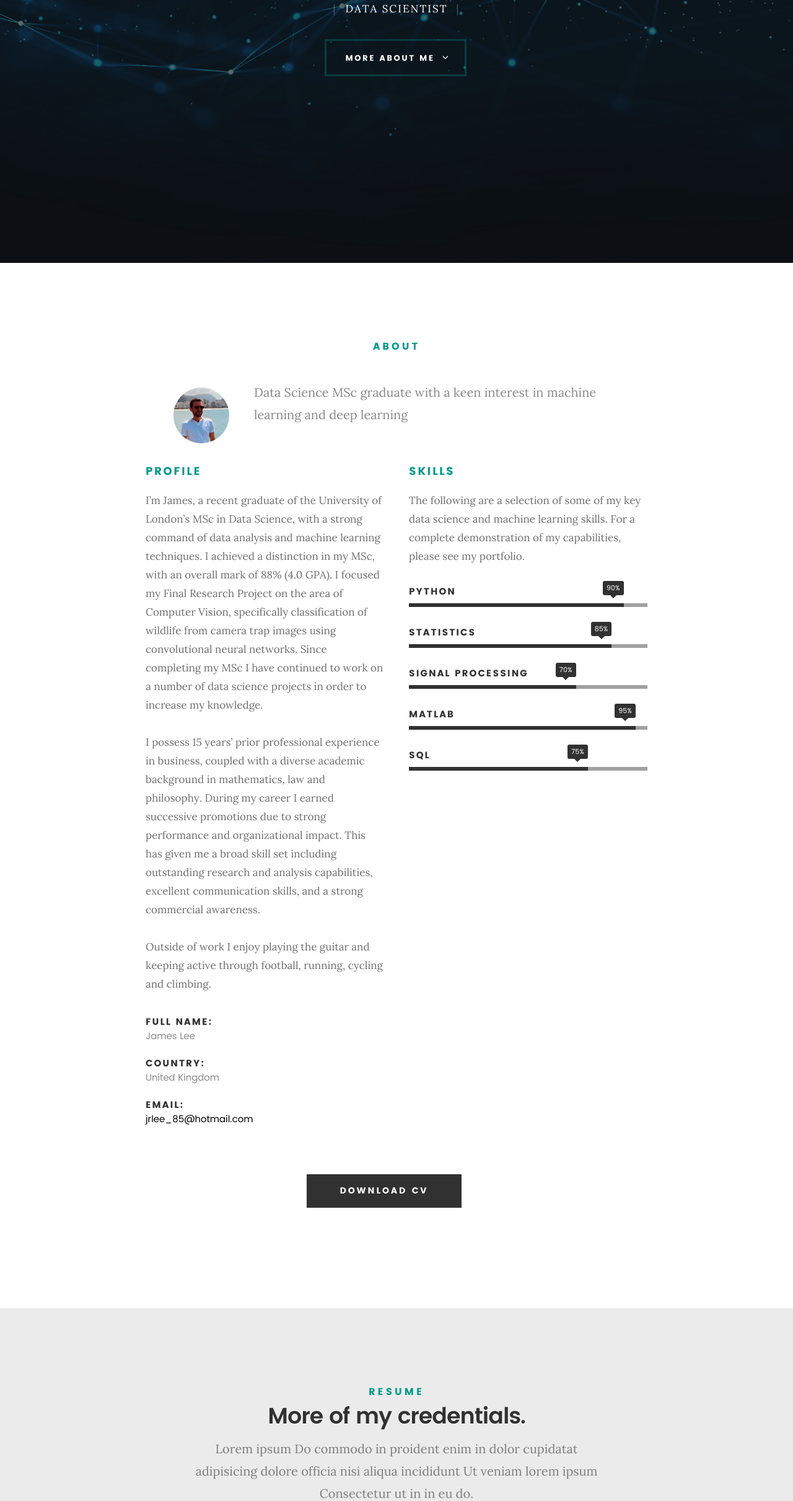
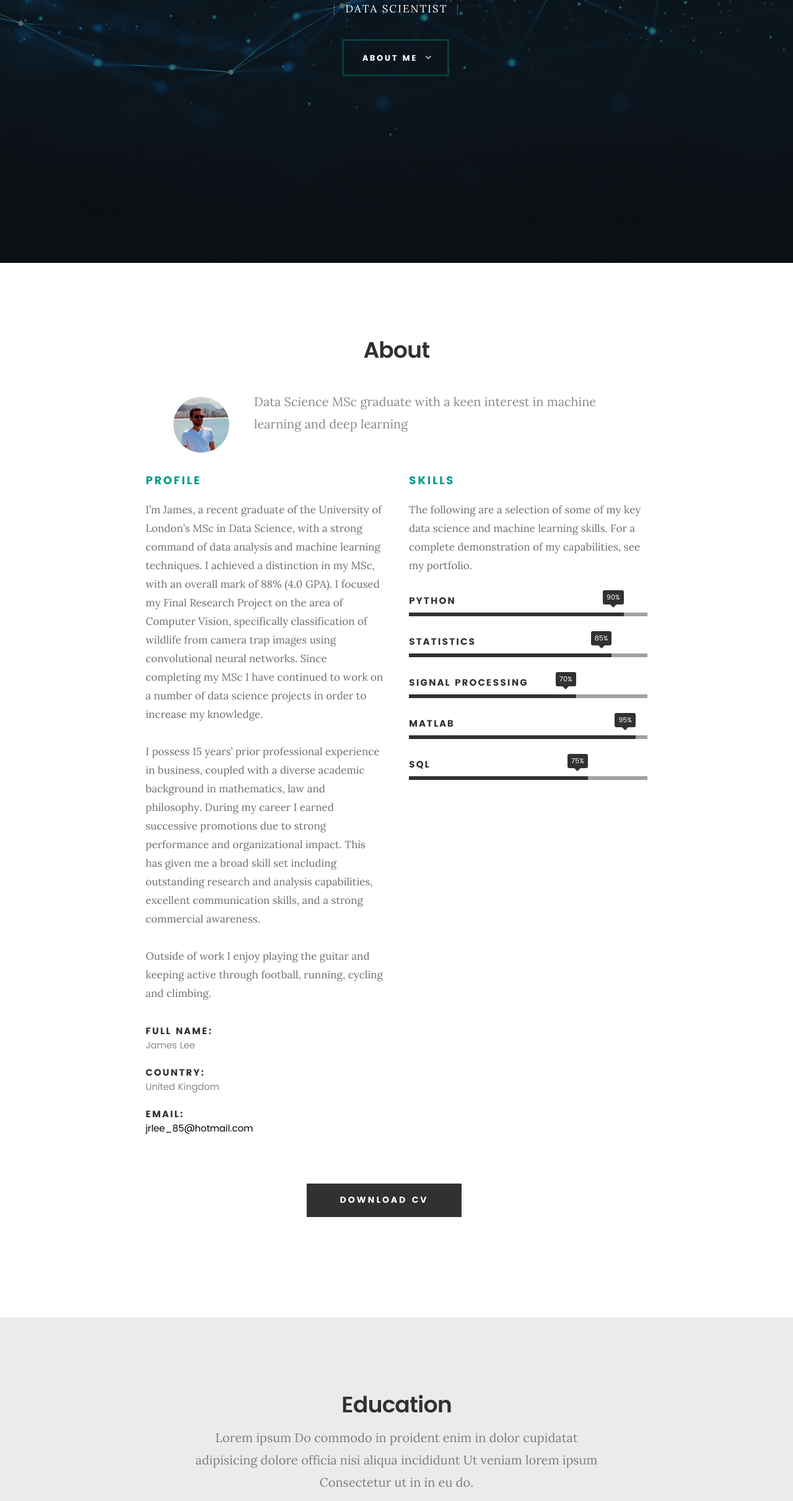
Before and after one commit to jrlee85/jrlee85.github.io, a plain HTML site: page index.html in a window 1280 px wide. Shown: the part 376-2797 px from the top of the page at 62% size. Drawn offline with Linux system fonts and the light colour scheme; files whose address does not match are found by name.

Commit message:
Update index.html

```diff
--- a/index.html
+++ b/index.html
@@ -58,7 +58,7 @@
 	   				<span>DATA SCIENTIST</span>
 	   			</p>
 
-	   			<a class="button stroke smoothscroll" href="#about" title="">More About Me</a>
+	   			<a class="button stroke smoothscroll" href="#about" title="">About Me</a>
 
 	   		</div>
 
@@ -77,7 +77,7 @@
    	<div class="row section-intro">
    		<div class="col-twelve">
 
-   			<h5>About</h5>
+   			<h1>About</h1>
 
    			<div class="intro-info">
 
@@ -119,7 +119,7 @@
    		<div class="col-six tab-full">
 
    			<h3>Skills</h3>
-   			<p>The following are a selection of some of my key data science and machine learning skills. For a complete demonstration of my capabilities, please see my portfolio.</p>
+   			<p>The following are a selection of some of my key data science and machine learning skills. For a complete demonstration of my capabilities, see my portfolio.</p>
 
 				<ul class="skill-bars">
 				   <li>
@@ -165,8 +165,7 @@
 		<div class="row section-intro">
    		<div class="col-twelve">
 
-   			<h5>Resume</h5>
-   			<h1>More of my credentials.</h1>
+   			<h1>Education</h1>
 
    			<p class="lead">Lorem ipsum Do commodo in proident enim in dolor cupidatat adipisicing dolore officia nisi aliqua incididunt Ut veniam lorem ipsum Consectetur ut in in eu do.</p>
 
@@ -191,12 +190,12 @@
 	   				</div>
 
 	   				<div class="timeline-header">
-	   					<h3>UI Designer</h3>
-	   					<p>July 2015 - Present</p>
+	   					<h3>Data Science MSc</h3>
+	   					<p>October 2020 - September 2021n</p>
 	   				</div>
 
 	   				<div class="timeline-content">
-	   					<h4>Awesome Studio</h4>
+	   					<h4>University of London</h4>
 	   					<p>Lorem ipsum Occaecat do esse ex et dolor culpa nisi ex in magna consectetur nisi cupidatat laboris esse eiusmod deserunt aute do quis velit esse sed Ut proident cupidatat nulla esse cillum laborum occaecat nostrud sit dolor incididunt amet est occaecat nisi.</p>
 	   				</div>
 
```
